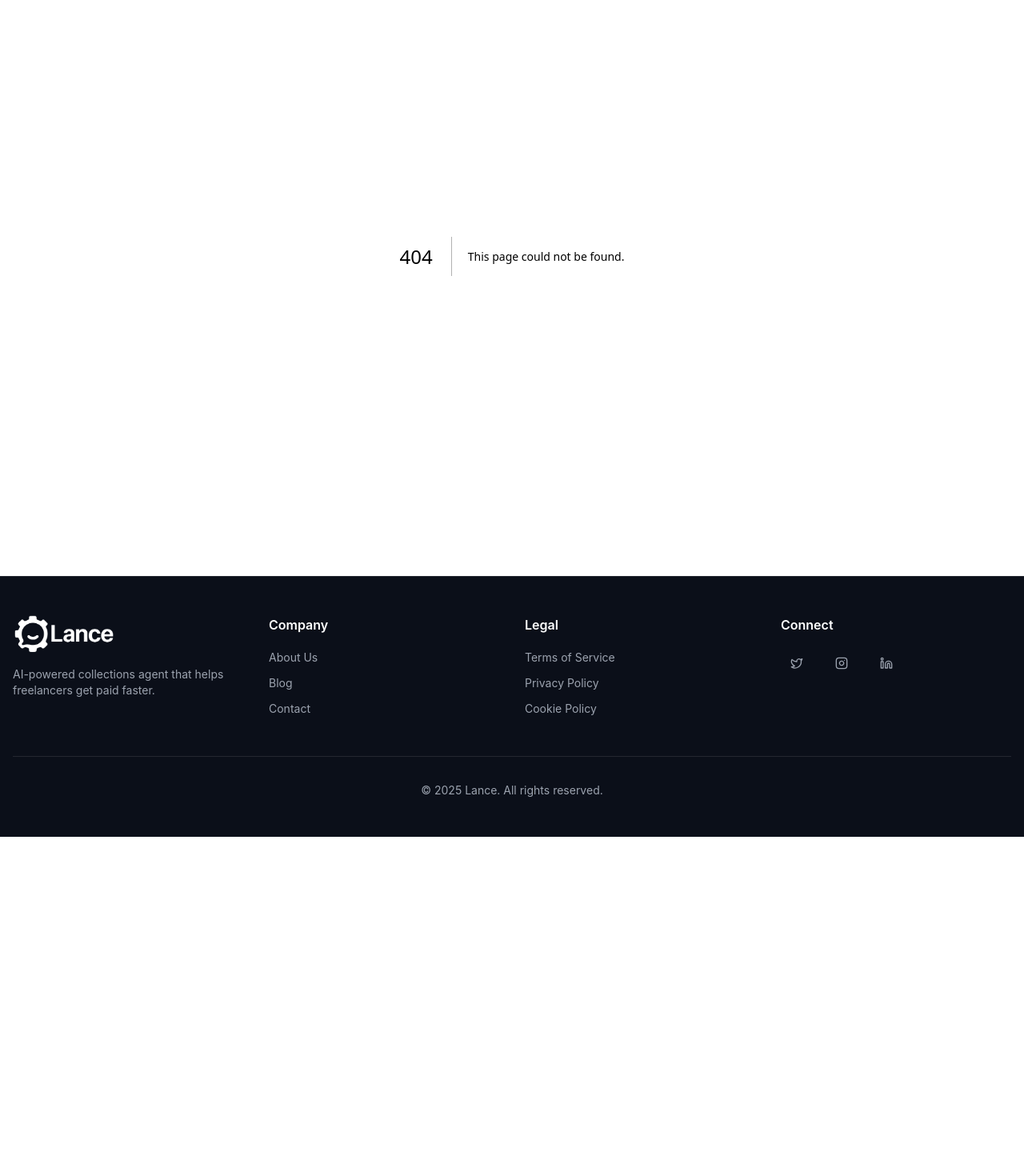
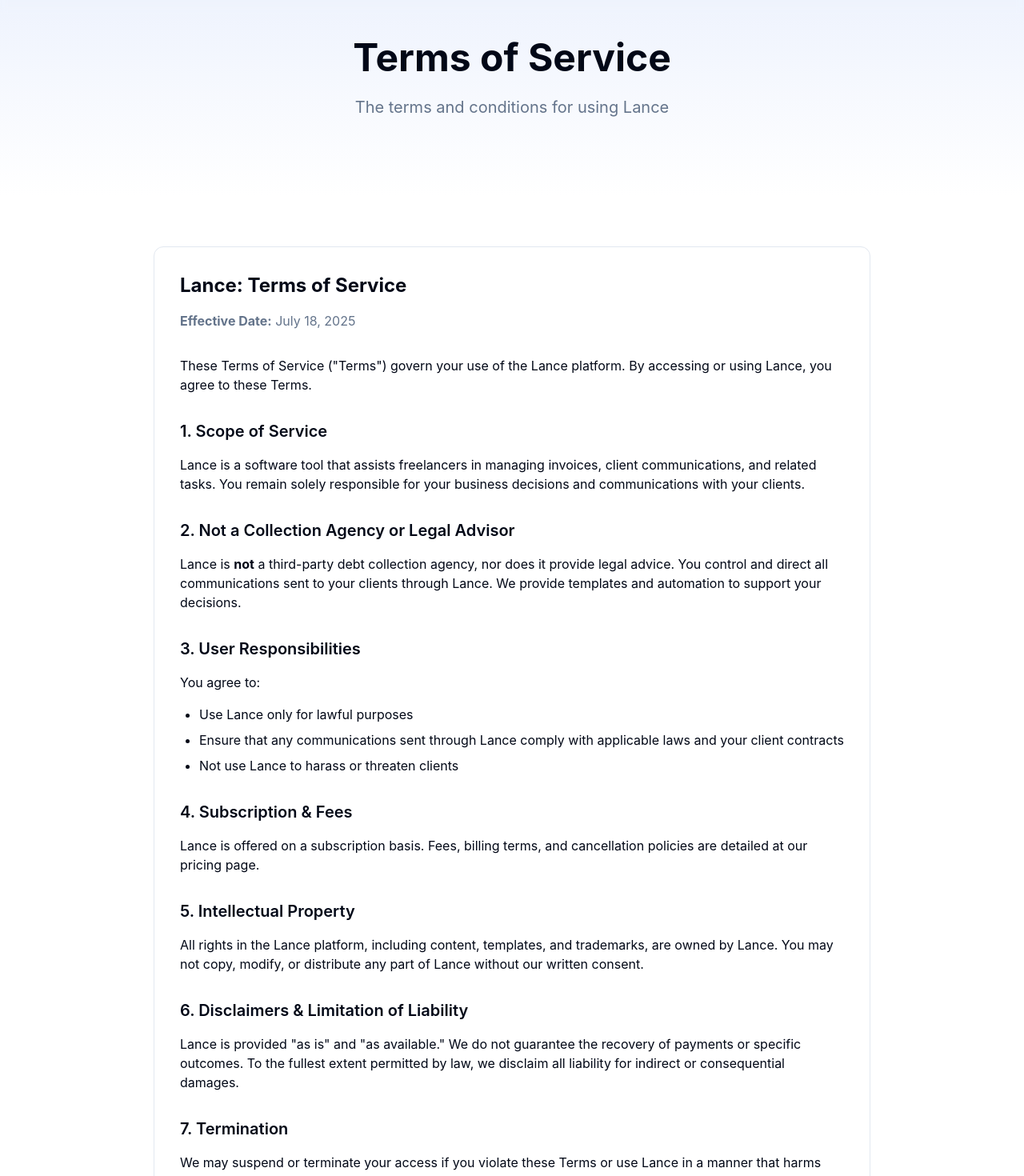
Before and after one commit to ellaglawler/lance-landing, a Next.js app: page /terms in a window 1280 px wide. Before the commit this address had no page. Shown: the part 80-1550 px from the top of the page at 80% size. Before the commit the page ends 1126 px from the top, so only its background shows below. Built offline with nearby package versions, Linux system fonts and the light colour scheme.

Commit message:
Terms of service

```diff
--- a/app/privacy/page.tsx
+++ b/app/privacy/page.tsx
@@ -72,6 +72,8 @@ export default function PrivacyPage() {
               <li>Request access to or deletion of your data</li>
               <li>Opt out of non-essential communications</li>
             </ul>
+            <div className="border-t pt-6 mt-8">
+              <h3 className="text-xl font-semibold mb-4">Contact Us</h3>
               <p className="mb-6">
                 To exercise your rights, contact us at{" "}
                 <a
@@ -82,6 +84,7 @@ export default function PrivacyPage() {
                 </a>
                 .
               </p>
+            </div>
 
             <div className="border-t pt-6 mt-8">
               <p className="text-center text-lg font-medium">
--- /dev/null
+++ b/app/terms/page.tsx
@@ -0,0 +1,105 @@
+export default function TermsPage() {
+  return (
+    <main className="pb-16">
+      {/* Hero Section */}
+      <div className="relative bg-gradient-to-b from-primary/10 to-background pt-32 pb-16">
+        <div className="container mx-auto px-4 md:px-6">
+          <div className="text-center max-w-4xl mx-auto">
+            <h1 className="text-4xl md:text-5xl font-bold mb-6">Terms of Service</h1>
+            <p className="text-xl mb-8 text-muted-foreground">
+              The terms and conditions for using Lance
+            </p>
+          </div>
+        </div>
+      </div>
+
+      {/* Terms of Service Content */}
+      <div className="container mx-auto px-4 md:px-6 py-16">
+        <div className="max-w-4xl mx-auto prose prose-lg prose-gray dark:prose-invert">
+          <div className="bg-card border rounded-lg p-8">
+            <h2 className="text-2xl font-bold mb-4">Lance: Terms of Service</h2>
+            <p className="text-muted-foreground mb-8">
+              <strong>Effective Date:</strong> {new Date().toLocaleDateString('en-US', {
+                year: 'numeric',
+                month: 'long',
+                day: 'numeric'
+              })}
+            </p>
+
+            <p className="mb-6">
+              These Terms of Service ("Terms") govern your use of the Lance platform. By accessing or using Lance,
+              you agree to these Terms.
+            </p>
+
+            <h3 className="text-xl font-semibold mb-4 mt-8">1. Scope of Service</h3>
+            <p className="mb-6">
+              Lance is a software tool that assists freelancers in managing invoices, client communications,
+              and related tasks. You remain solely responsible for your business decisions and communications
+              with your clients.
+            </p>
+
+            <h3 className="text-xl font-semibold mb-4 mt-8">2. Not a Collection Agency or Legal Advisor</h3>
+            <p className="mb-6">
+              Lance is <strong>not</strong> a third-party debt collection agency, nor does it provide legal advice.
+              You control and direct all communications sent to your clients through Lance. We provide templates
+              and automation to support your decisions.
+            </p>
+
+            <h3 className="text-xl font-semibold mb-4 mt-8">3. User Responsibilities</h3>
+            <p className="mb-4">You agree to:</p>
+            <ul className="list-disc pl-6 mb-6 space-y-2">
+              <li>Use Lance only for lawful purposes</li>
+              <li>Ensure that any communications sent through Lance comply with applicable laws and your client contracts</li>
+              <li>Not use Lance to harass or threaten clients</li>
+            </ul>
+
+            <h3 className="text-xl font-semibold mb-4 mt-8">4. Subscription & Fees</h3>
+            <p className="mb-6">
+              Lance is offered on a subscription basis. Fees, billing terms, and cancellation policies are
+              detailed at our pricing page.
+            </p>
+
+            <h3 className="text-xl font-semibold mb-4 mt-8">5. Intellectual Property</h3>
+            <p className="mb-6">
+              All rights in the Lance platform, including content, templates, and trademarks, are owned by Lance.
+              You may not copy, modify, or distribute any part of Lance without our written consent.
+            </p>
+
+            <h3 className="text-xl font-semibold mb-4 mt-8">6. Disclaimers & Limitation of Liability</h3>
+            <p className="mb-6">
+              Lance is provided "as is" and "as available." We do not guarantee the recovery of payments or
+              specific outcomes. To the fullest extent permitted by law, we disclaim all liability for indirect
+              or consequential damages.
+            </p>
+
+            <h3 className="text-xl font-semibold mb-4 mt-8">7. Termination</h3>
+            <p className="mb-6">
+              We may suspend or terminate your access if you violate these Terms or use Lance in a manner
+              that harms others or our platform.
+            </p>
+
+            <div className="border-t pt-6 mt-8">
+              <h3 className="text-xl font-semibold mb-4">Contact Us</h3>
+              <p className="mb-6">
+                If you have questions about these Terms or our Privacy Policy, please contact us at{" "}
+                <a
+                  href="mailto:legal@lanceos.ai"
+                  className="text-primary hover:underline"
+                >
+                  legal@lanceos.ai
+                </a>
+                .
+              </p>
+            </div>
+
+            <div className="border-t pt-6 mt-8">
+              <p className="text-center text-lg font-medium">
+                <strong>Thank you for choosing Lance — Polite. Persistent. Paid.</strong>
+              </p>
+            </div>
+          </div>
+        </div>
+      </div>
+    </main>
+  )
+}
```
Lines whose indentation alone changed are shown as unchanged.
